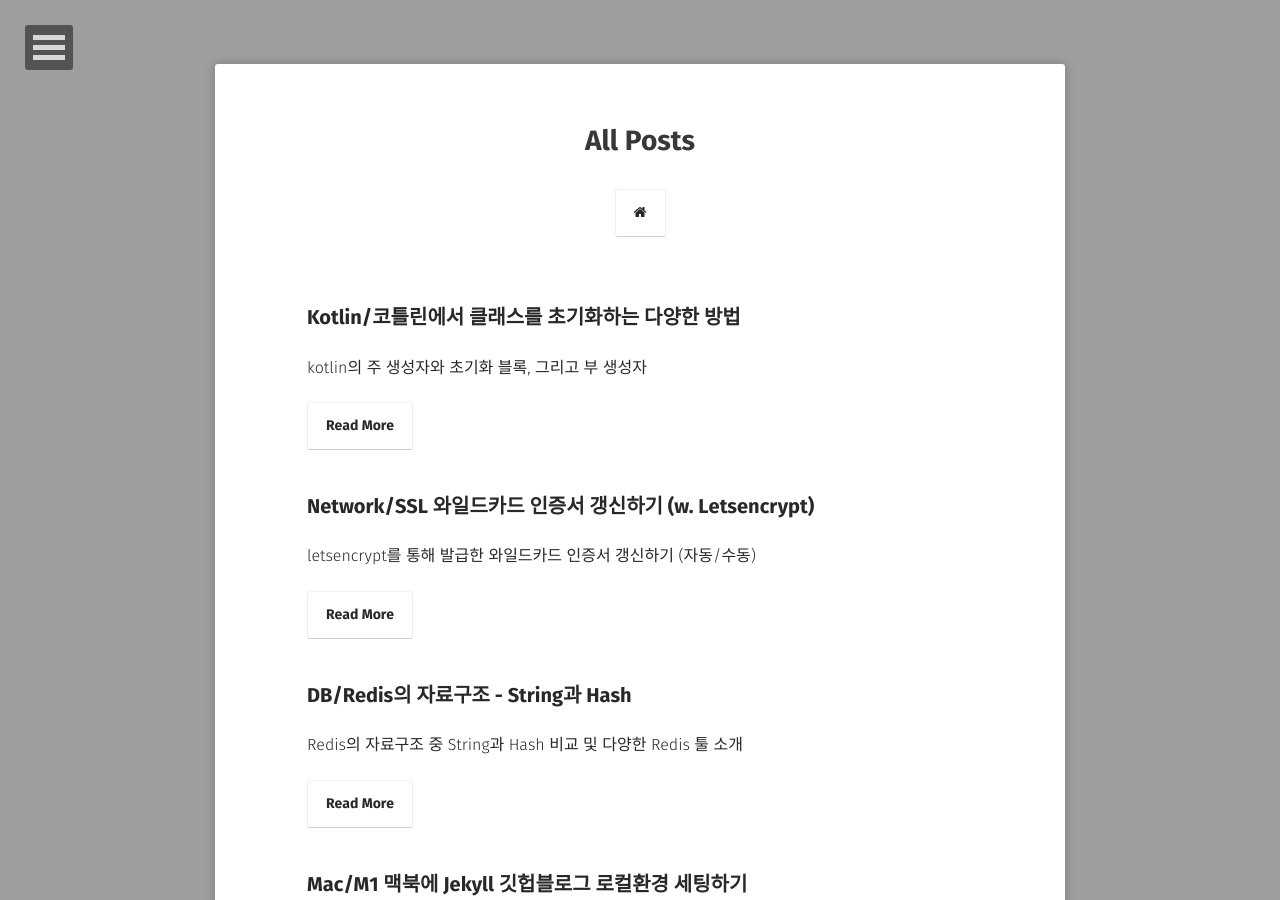
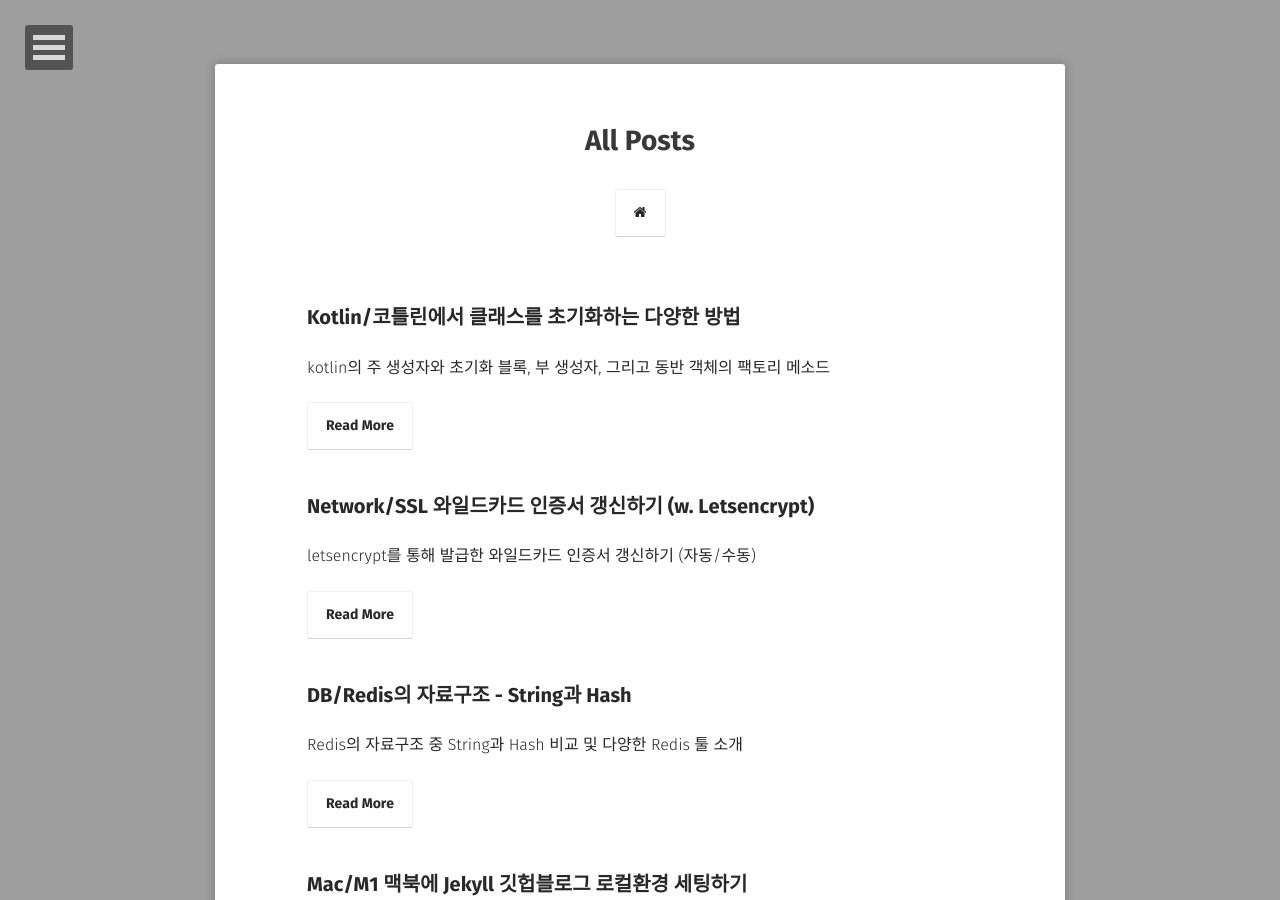
Before and after one commit to xrabcde/xrabcde.github.io, a Jekyll site: the page built from posts/index.md, in a window 1280 px wide and 900 px high. Built offline with Jekyll 4.4.1, drawn with Linux system fonts in a browser that asks for light colours; some web fonts are replaced.

Commit message:
post: Kotlin/코틀린에서 클래스를 초기화하는 다양한 방법

```diff
--- a/_posts/2022-07-18-kotlin-constructor.md
+++ b/_posts/2022-07-18-kotlin-constructor.md
@@ -2,7 +2,7 @@
 layout: post
 title: Kotlin/코틀린에서 클래스를 초기화하는 다양한 방법
 date: 2022-07-18
-excerpt: "kotlin의 주 생성자와 초기화 블록, 그리고 부 생성자"
+excerpt: "kotlin의 주 생성자와 초기화 블록, 부 생성자, 그리고 동반 객체의 팩토리 메소드"
 tags: [kotlin, oop, constructor]
 comments: true
 ---
```
